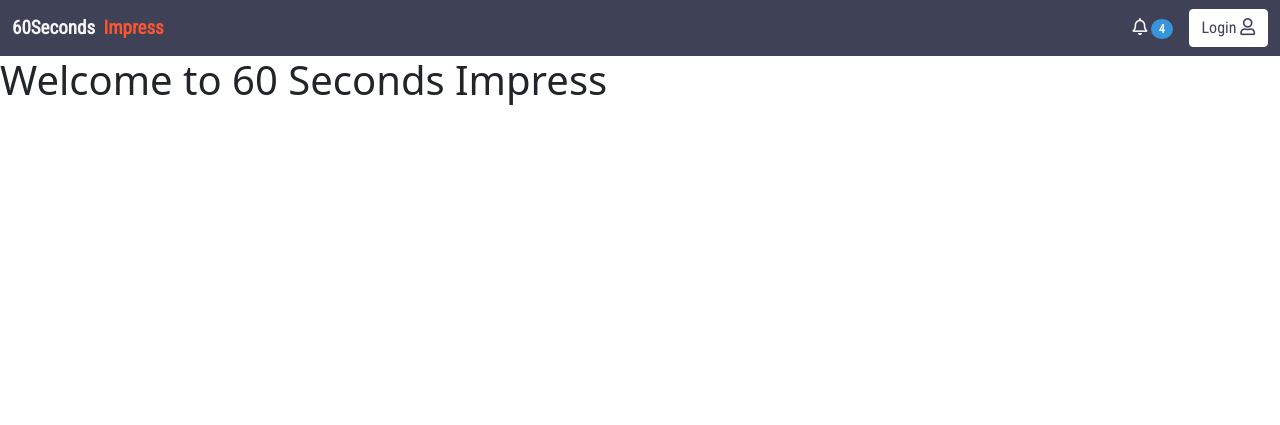
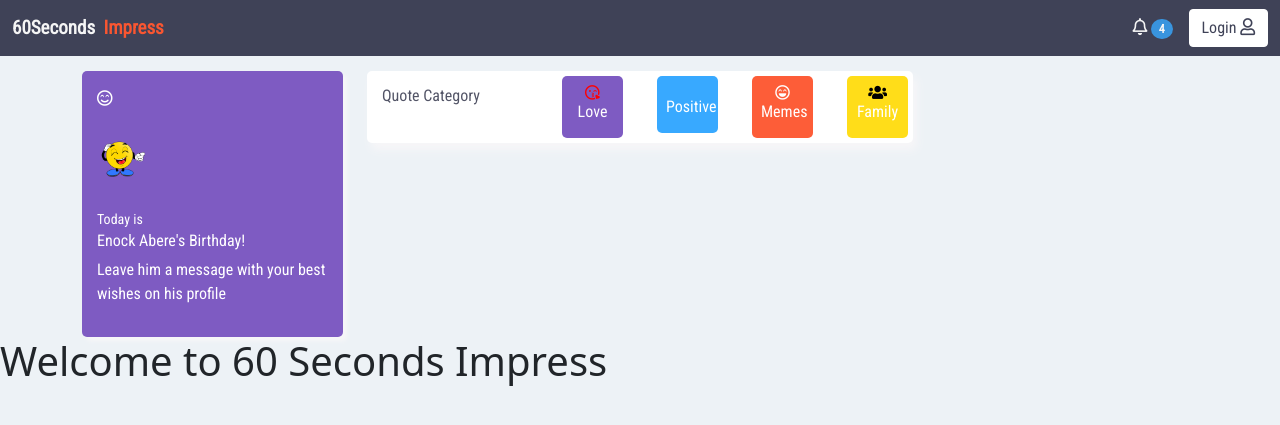
Before and after one commit to enockabere/Insight-Groove, a Flask app: page / in a window 1280 px wide. Shown: the top 425 px of the page. Run offline with Flask 2, Linux system fonts and the light colour scheme; some libraries are stand-ins or nearby versions.

Commit message:
create pitch category

```diff
--- /dev/null
+++ b/app/static/css/style.css
@@ -0,0 +1,97 @@
+body{
+    scroll-behavior: smooth;
+    box-sizing: border-box;
+    background-color:#edf2f6;
+}
+#jumbo1{
+    background-color:#7e5bc2;
+    margin-top: 15px;
+    border-radius: 5px;
+    box-shadow: 4px 4px 4px #f7f6f8;
+}
+.top{
+    padding: 15px;
+}
+.top2{
+    padding: 15px;
+}
+.top2 img{
+    width: 50px;
+    height: auto;
+}
+.top3{
+    padding: 15px;
+    color: white;
+    font-family: 'Roboto Condensed', sans-serif;
+}
+#jumbo2{
+    background-color: #ffffff;
+    margin-top: 15px;
+    border-radius: 5px;
+    box-shadow: 4px 7px 8px #f7f6f8;
+}
+.mid1{
+    font-size: 17px;
+    font-family: 'Roboto Condensed', sans-serif;
+    padding: 15px;
+    color: #525466;
+}
+.mids1{
+    background-color:#38a9ff;
+    border-radius: 5px;
+    padding: 9px;
+    margin:5px;
+    font-size: 8px;
+    text-align: center;
+    color: white;
+    font-family: 'Roboto Condensed', sans-serif;
+}
+.mids1 h6,a{
+    text-decoration:none;
+    cursor: pointer;
+}
+#hov:hover{
+    color:black;
+}
+.mids{
+    background-color:#7e5bc2;
+    border-radius: 5px;
+    padding: 9px;
+    margin:5px;
+    font-size: 8px;
+    text-align: center;
+    color: white;
+    font-family: 'Roboto Condensed', sans-serif;
+}
+.mids h6,a{
+    text-decoration:none;
+    cursor: pointer;
+}
+.mids2{
+    background-color:#fd5d38;
+    border-radius: 5px;
+    padding: 9px;
+    margin:5px;
+    font-size: 8px;
+    text-align: center;
+    color: white;
+    font-family: 'Roboto Condensed', sans-serif;
+}
+.mids2 h6,a{
+    text-decoration:none;
+    cursor: pointer;
+}
+.mids3{
+    background-color:#ffdd19;
+    border-radius: 5px;
+    padding: 9px;
+    margin:5px;
+    font-size: 8px;
+    text-align: center;
+    color: white;
+    font-family: 'Roboto Condensed', sans-serif;
+}
+.mids3 h6,a{
+    text-decoration:none;
+    cursor: pointer;
+}
--- a/app/templates/base/base.html
+++ b/app/templates/base/base.html
@@ -9,7 +9,7 @@
     <!-- Bootstrap CSS v5.0.2 -->
     <link rel="stylesheet" href="https://cdn.jsdelivr.net/npm/bootstrap@5.0.2/dist/css/bootstrap.min.css"  integrity="sha384-EVSTQN3/azprG1Anm3QDgpJLIm9Nao0Yz1ztcQTwFspd3yD65VohhpuuCOmLASjC" crossorigin="anonymous">
     <link rel="stylesheet" href="{{ url_for('static', filename='css/nav.css') }}">
-
+    <link rel="stylesheet" href="{{ url_for('static', filename='css/style.css') }}">
     <!-- google fonts -->
     <link rel="preconnect" href="https://fonts.googleapis.com">
     <link rel="preconnect" href="https://fonts.gstatic.com" crossorigin>
--- a/app/templates/index.html
+++ b/app/templates/index.html
@@ -1,5 +1,83 @@
 {% extends 'base/base.html' %}
 
 {% block profile %}
+    <section>
+        <div class="container">
+            <div class="row">
+                <div class="col-md-3">
+                   <div class="jumbotron" id="jumbo1">
+                       <div class="top">
+                        <i class="far fa-smile-beam" style="color:white"></i>
+                       </div>
+                       <div class="top2">
+                          <img src="{{ url_for('static', filename='img/1.png') }}" alt="bash" srcset="">
+                       </div>
+                       <div class="top3">
+                           <small>Today is</small>
+                           <h6>Enock Abere's Birthday!</h6>
+                           <p>Leave him a message with your best wishes on his profile</p>
+                       </div>
+                   </div>
+                </div>
+                <div class="col-md-6">
+                    <div class="row">
+                        <div class="col-md-12">
+                            <div class="jumbotron" id="jumbo2">
+                                <div class="row">
+                                    <div class="col-md-4">
+                                        <div class="jumbotron">
+                                            <div class="mid1">
+                                                <h6>Quote Category</h6>
+                                            </div>
+                                        </div>
+                                    </div>
+                                    <div class="col-md-2">
+                                        <div class="jumbotron" id="jumbs">
+                                            <a href="">
+                                                <div class="mids">
+                                                    <i class="far fa-kiss-wink-heart" style="color: red;font-size: 15px;"></i>
+                                                    <h6 id="hov">Love</h6>
+                                                </div>
+                                            </a>
+                                        </div>
+                                    </div>
+                                    <div class="col-md-2">
+                                        <div class="jumbotron" id="jumbs1">
+                                            <a href="">
+                                                <div class="mids1">
+                                                    <i class="fas fa-lightbulb-on" style="color: yellow;font-size: 15px;"></i>
+                                                    <h6 id="hov">Positive</h6>
+                                                </div>
+                                            </a>
+                                        </div>
+                                    </div>
+                                    <div class="col-md-2">
+                                        <div class="jumbotron">
+                                            <a href="">
+                                                <div class="mids2">
+                                                    <i class="far fa-laugh-beam" style="color: white;font-size: 15px;"></i>
+                                                    <h6 id="hov">Memes</h6>
+                                                </div>
+                                            </a>
+                                        </div>
+                                    </div>
+                                    <div class="col-md-2">
+                                        <div class="jumbotron">
+                                            <a href="">
+                                                <div class="mids3">
+                                                    <i class="fas fa-users" style="color: black;font-size: 15px;"></i>
+                                                    <h6 id="hov">Family</h6>
+                                                </div>
+                                            </a>
+                                        </div>
+                                    </div>
+                                </div>
+                            </div>
+                        </div>
+                    </div>
+                </div>
+            </div>
+        </div>
+    </section>
 <h1>Welcome to 60 Seconds Impress</h1>
 {% endblock %}
```
Also changed, not shown: app/static/img/1.png (added).
